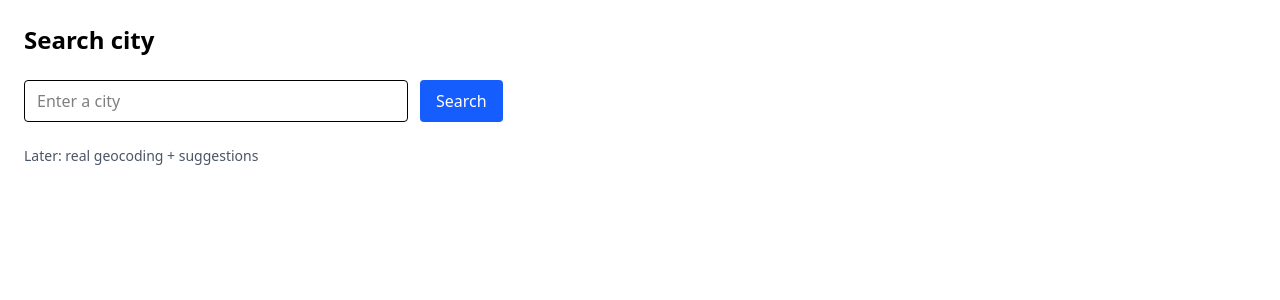
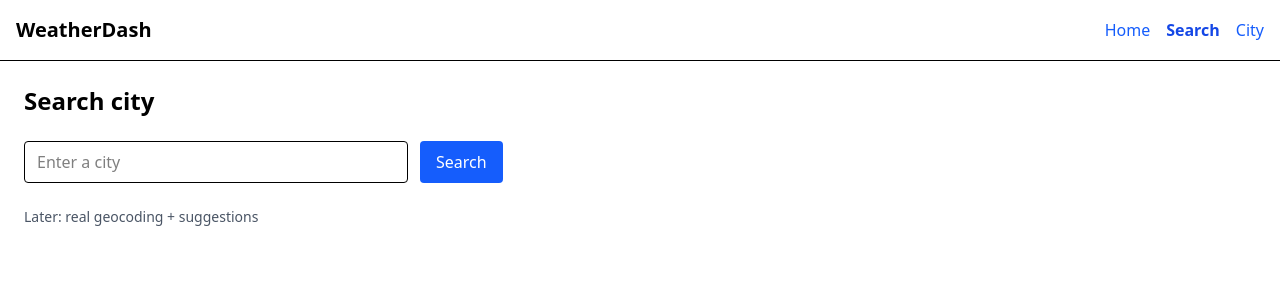
Before and after one commit to glovas96/weather-dashboard, a React (Vite) app: page /search in a window 1280 px wide. Shown: the top 300 px of the page. Built offline with nearby package versions, Linux system fonts and the light colour scheme.

Commit message:
feat: add Navbar component with navigation links

```diff
--- /dev/null
+++ b/src/components/Navbar.jsx
@@ -0,0 +1,39 @@
+import { Link, NavLink } from "react-router-dom";
+
+function Navbar() {
+    return (
+        <header className="bg-white border-b">
+            <div className="container mx-auto p-4 flex items-center justify-between">
+                <Link to="/" className="font-bold text-xl">WeatherDash</Link>
+                <nav className="flex gap-4">
+                    <NavLink
+                        to="/"
+                        className={({ isActive }) =>
+                            `hover:underline ${isActive ? "text-blue-700 font-semibold" : "text-blue-600"}`
+                        }
+                    >
+                        Home
+                    </NavLink>
+                    <NavLink
+                        to="/search"
+                        className={({ isActive }) =>
+                            `hover:underline ${isActive ? "text-blue-700 font-semibold" : "text-blue-600"}`
+                        }
+                    >
+                        Search
+                    </NavLink>
+                    <NavLink
+                        to="/city/123"
+                        className={({ isActive }) =>
+                            `hover:underline ${isActive ? "text-blue-700 font-semibold" : "text-blue-600"}`
+                        }
+                    >
+                        City
+                    </NavLink>
+                </nav>
+            </div>
+        </header>
+    );
+}
+
+export default Navbar;
--- a/src/layouts/AppLayout.jsx
+++ b/src/layouts/AppLayout.jsx
@@ -1,6 +1,9 @@
+import Navbar from "../components/Navbar";
+
 function AppLayout({ children }) {
     return (
         <div>
+            <Navbar />
             <main>
                 {children}
             </main>
```
Lines whose indentation alone changed are shown as unchanged.
